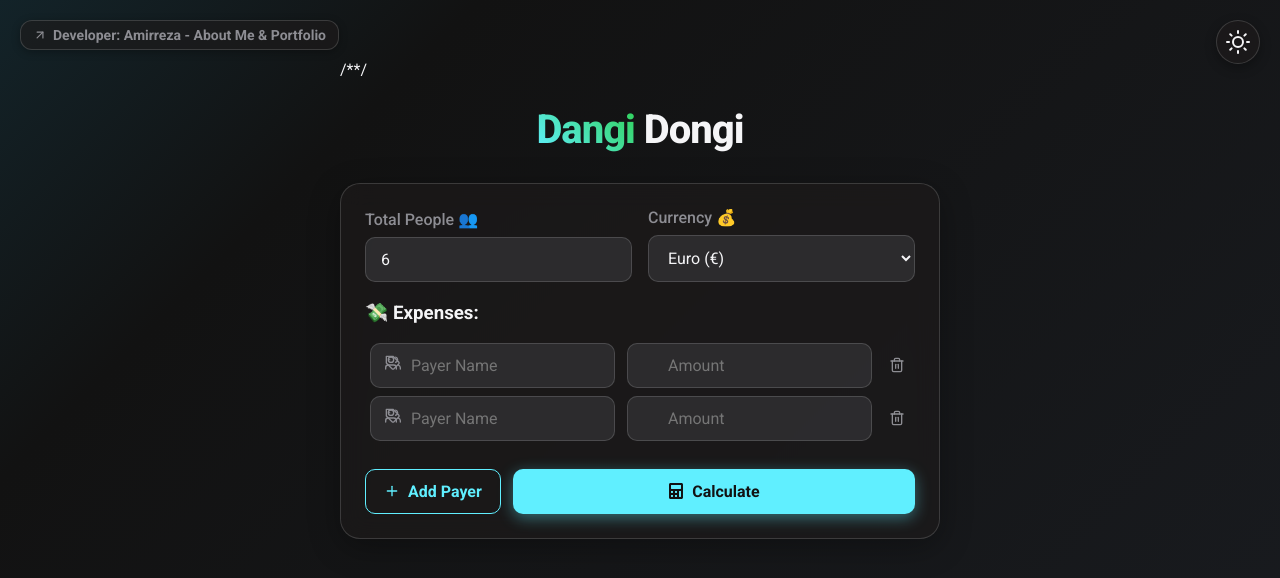
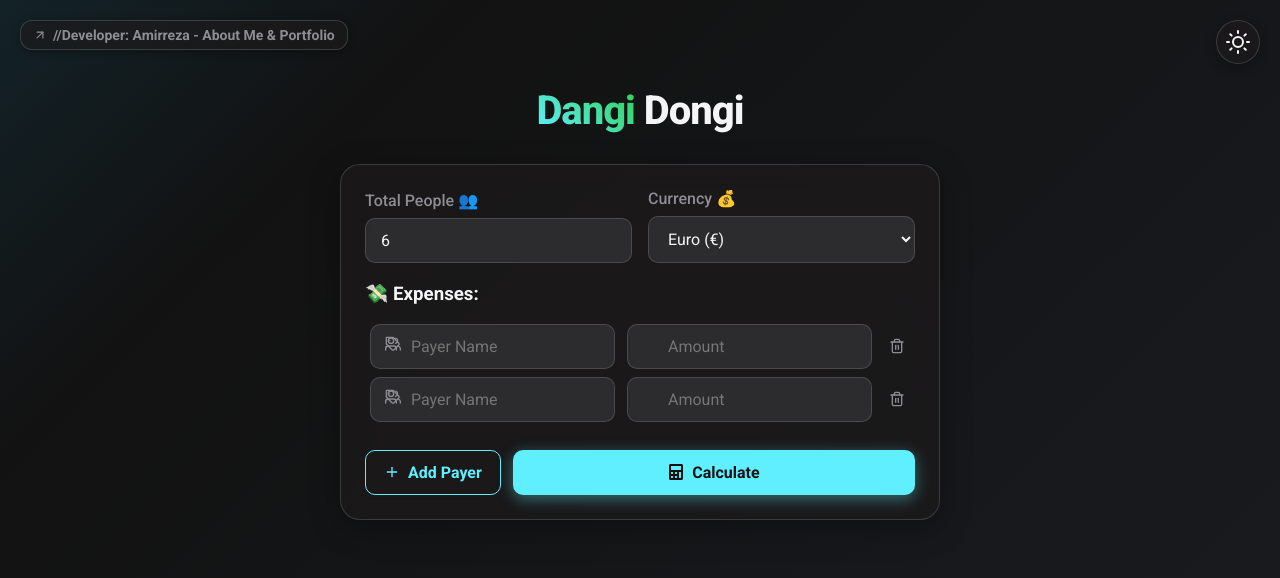
Before and after one commit to amirsohly/DangiDongi, a React (Create React App) app in the folder DangiDongiByAmirreza/: page / in a window 1280 px wide. Shown: the top 578 px of the page. Built offline with nearby package versions, Linux system fonts and the light colour scheme.

Commit message:
Comment out author box in App.js
Comment out author box and developer information.

```diff
--- a/DangiDongiByAmirreza/src/App.js
+++ b/DangiDongiByAmirreza/src/App.js
@@ -153,7 +153,7 @@ function App() {
         </AnimatePresence>
       </motion.button>
 
-      /*<motion.div
+      <motion.div
         className="author-box"
         initial={{ opacity: 0, x: 50 }}
         animate={{ opacity: 1, x: 0 }}
@@ -166,9 +166,9 @@ function App() {
           className="author-btn"
         >
           <FiArrowUpRight />
-          Developer: Amirreza - About Me & Portfolio
+          //Developer: Amirreza - About Me & Portfolio
         </a>
-      </motion.div>*/
+      </motion.div>
 
       <header className="App-header">
         {/* Title Translation */}
```
